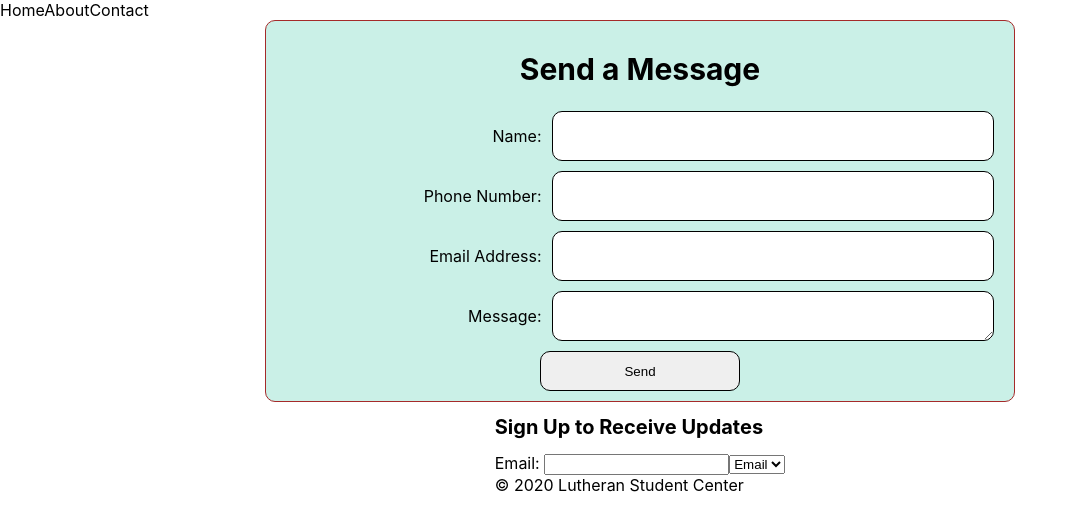
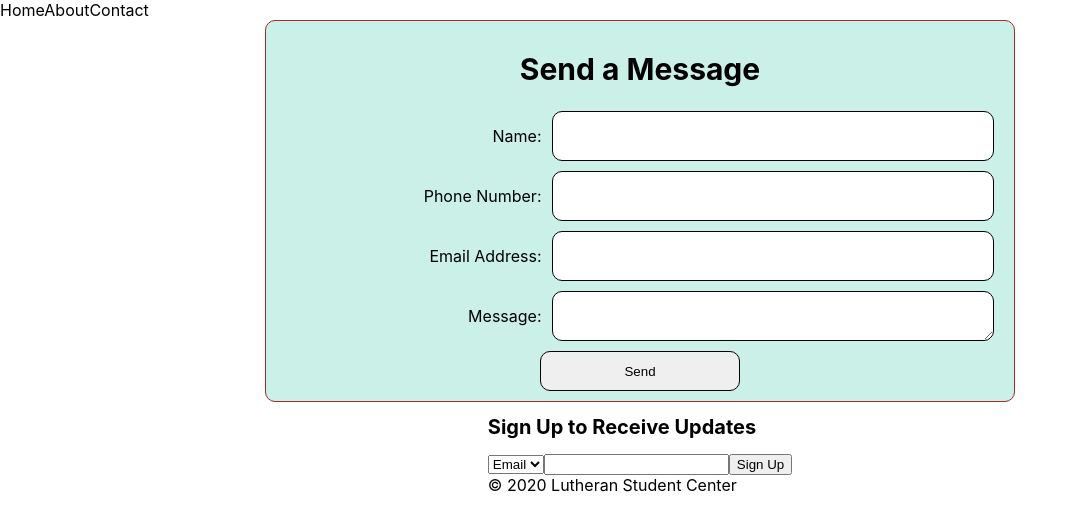
Before and after one commit to jeremiahbrandt/lsc-website, a Next.js app: page /contact in a window 1280 px wide. Shown: the top 530 px of the page, without its empty margins (0-1077 px from the left). Built offline with nearby package versions, Linux system fonts and the light colour scheme.

Commit message:
Changed alert signup structure

```diff
--- a/components/Footer.tsx
+++ b/components/Footer.tsx
@@ -13,14 +13,13 @@ const Footer = () => {
             <div className="alert-signup">
                 <h1>Sign Up to Receive Updates</h1>
                 <form action="">
-                    {selection=="email" && <label htmlFor="signup-email">Email: </label>}
-                    {selection=="email" && <input type="email" name="signup-email" />}
-                    {selection=="sms" && <label htmlFor="signup-phone">Phone: </label>}
-                    {selection=="sms" && <input type="tel" name="signup-phone" />}
                     <select name="cars" id="cars" onChange={handleSelectionChange}>
                         <option value="email">Email</option>
                         <option value="sms">SMS</option>
                     </select>
+                    {selection=="email" && <input type="email" name="signup-email" />}
+                    {selection=="sms" && <input type="tel" name="signup-phone" />}
+                    <input type="submit" value="Sign Up" />
                 </form>
             </div>
             <div className="copyright">&copy; {new Date().getFullYear()} Lutheran Student Center</div>
--- a/pages/about.tsx
+++ b/pages/about.tsx
@@ -3,7 +3,7 @@ import Layout from "../components/Layout"
 import Proxy from "../hooks/useProxy"
 
 const aboutPage = () => {
-    const data = Proxy().getInformationPageData()
+    const data = Proxy.getInformationPageData()
     return (
         <Layout>
             <span className="phone">Phone Number: {data.phoneNumber}</span>
```
